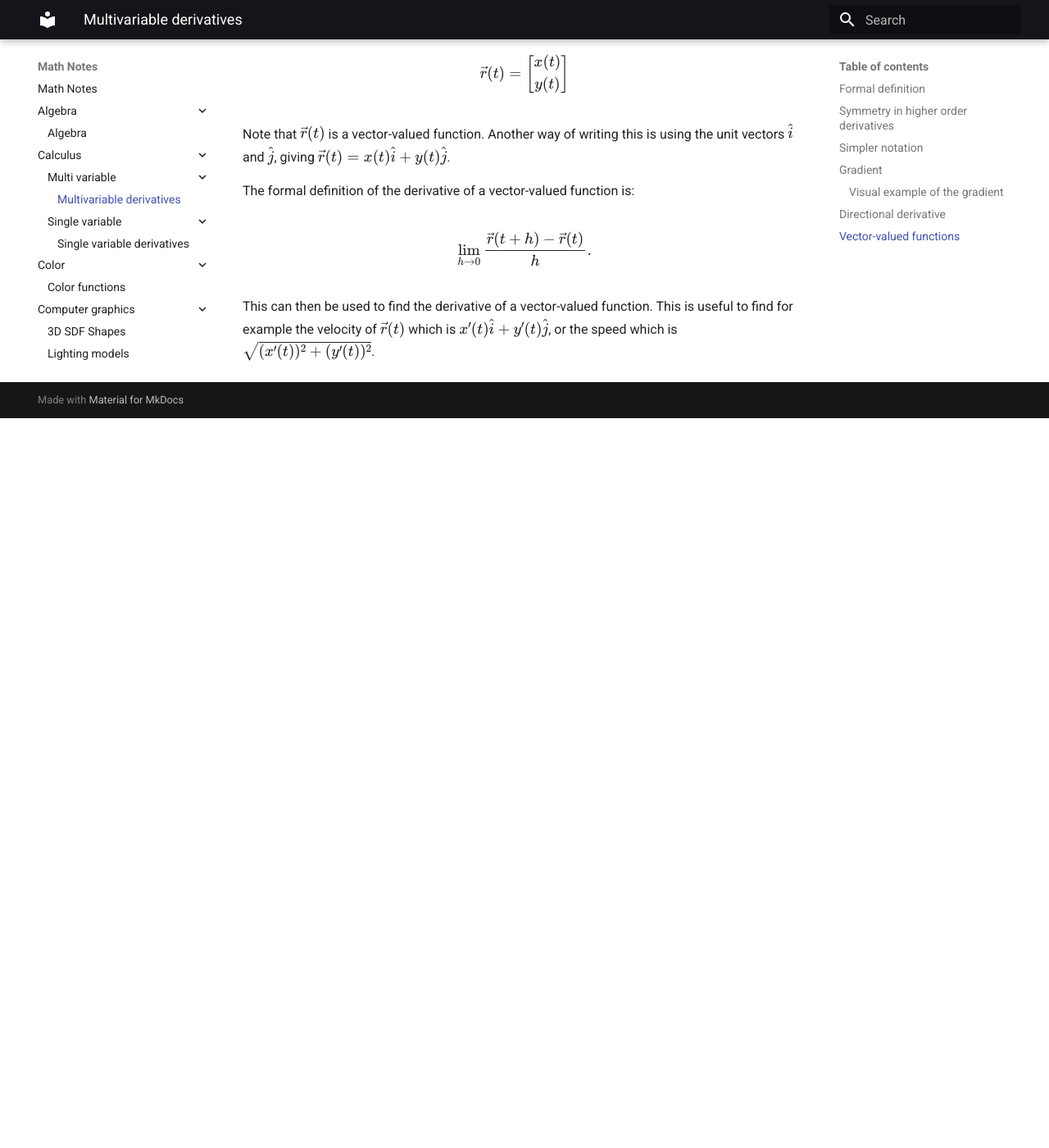
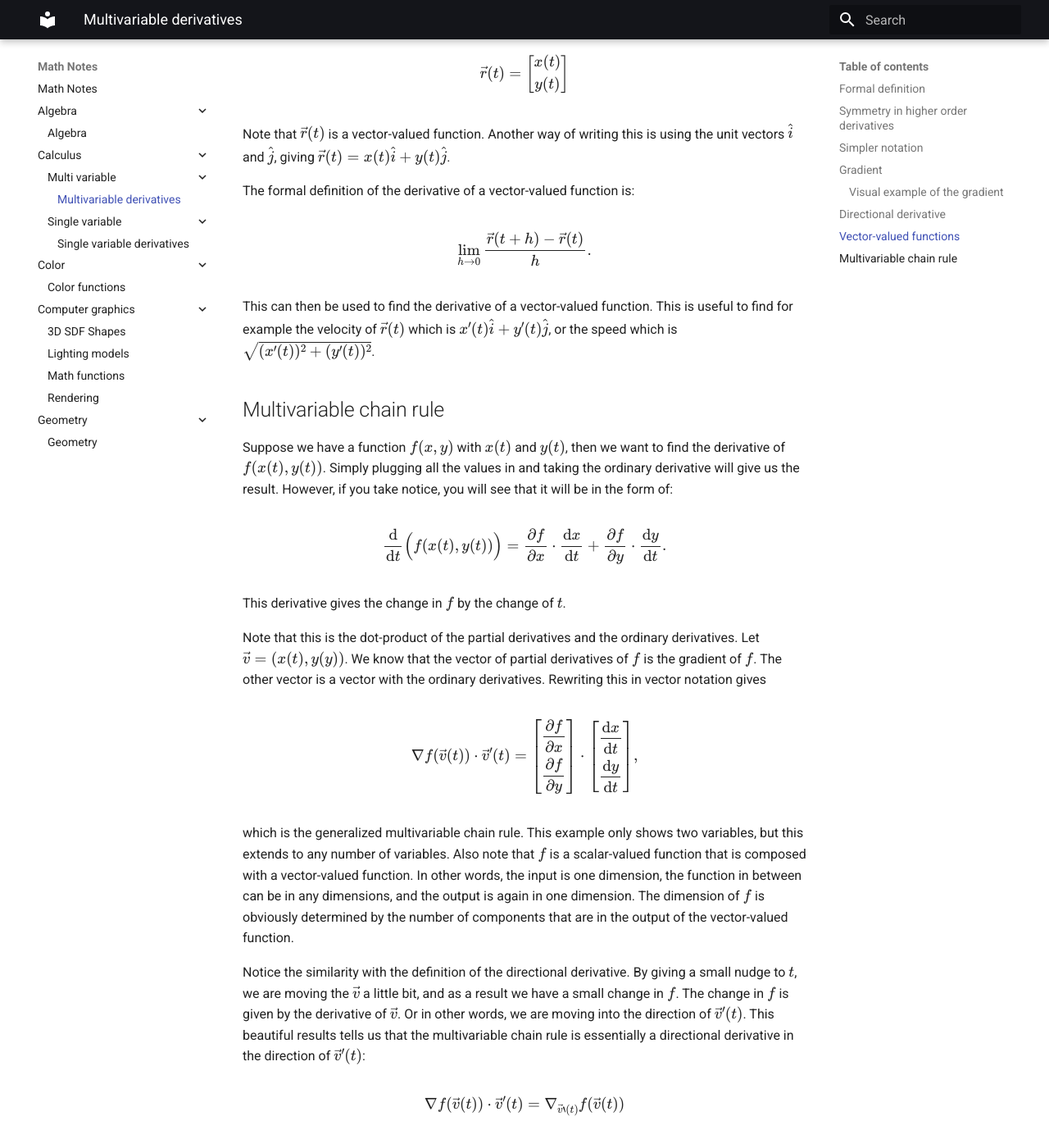
Before and after one commit to darkeclipz/math, an MkDocs documentation site: the page built from docs/calculus/multi-variable/derivatives.md, in a window 1280 px wide and 1400 px high, scrolled down 4388 px. Shown: the whole window at 82% size. Built offline with MkDocs 1.6.1 and Material for MkDocs 9.7.7, drawn with Linux system fonts in a browser that asks for light colours; before the commit the page ends 4898 px from its top, so only the background shows below that.

Commit message:
multivariable chain rule

```diff
--- a/docs/calculus/multi-variable/derivatives.md
+++ b/docs/calculus/multi-variable/derivatives.md
@@ -115,3 +115,29 @@
 $$
 
 This can then be used to find the derivative of a vector-valued function. This is useful to find for example the velocity of $\vec{r}(t)$ which is $x'(t)\hat{i} + y'(t)\hat{j}$, or the speed which is $\sqrt{(x'(t))^2 + (y'(t))^2}$.
+
+## Multivariable chain rule
+
+Suppose we have a function $f(x, y)$ with $x(t)$ and $y(t)$, then we want to find the derivative of $f(x(t), y(t))$. Simply plugging all the values in and taking the ordinary derivative will give us the result. However, if you take notice, you will see that it will be in the form of:
+
+$$
+\dfrac{\mathrm{d}}{\mathrm{d}t} \Big( f(x(t), y(t)) \Big) =
+\dfrac{\partial f}{\partial x}\cdot \dfrac{\mathrm{d}x}{\mathrm{d}t} +
+\dfrac{\partial f}{\partial y}\cdot \dfrac{\mathrm{d}y}{\mathrm{d}t}.
+$$
+
+This derivative gives the change in $f$ by the change of $t$.
+
+Note that this is the dot-product of the partial derivatives and the ordinary derivatives. Let $\vec{v} = (x(t), y(y))$. We know that the vector of partial derivatives of $f$ is the gradient of $f$. The other vector is a vector with the ordinary derivatives. Rewriting this in vector notation gives
+
+$$
+\nabla f(\vec{v}(t)) \cdot \vec{v}'(t) = \begin{bmatrix} \dfrac{\partial f}{\partial x} \\ \dfrac{\partial f}{\partial y} \end{bmatrix} \cdot \begin{bmatrix} \dfrac{\mathrm{d}x}{\mathrm{d}t} \\ \dfrac{\mathrm{d}y}{\mathrm{d}t} \end{bmatrix},
+$$
+
+which is the generalized multivariable chain rule. This example only shows two variables, but this extends to any number of variables. Also note that $f$ is a scalar-valued function that is composed with a vector-valued function. In other words, the input is one dimension, the function in between can be in any dimensions, and the output is again in one dimension. The dimension of $f$ is obviously determined by the number of components that are in the output of the vector-valued function.
+
+Notice the similarity with the definition of the directional derivative. By giving a small nudge to $t$, we are moving the $\vec{v}$ a little bit, and as a result we have a small change in $f$. The change in $f$ is given by the derivative of $\vec{v}$. Or in other words, we are moving into the direction of $\vec{v}'(t)$. This beautiful results tells us that the multivariable chain rule is essentially a directional derivative in the direction of $\vec v'(t)$:
+
+$$
+\nabla f(\vec{v}(t)) \cdot \vec{v}'(t) = \nabla_{\vec{v}`(t)} f(\vec v(t))
+$$
```
